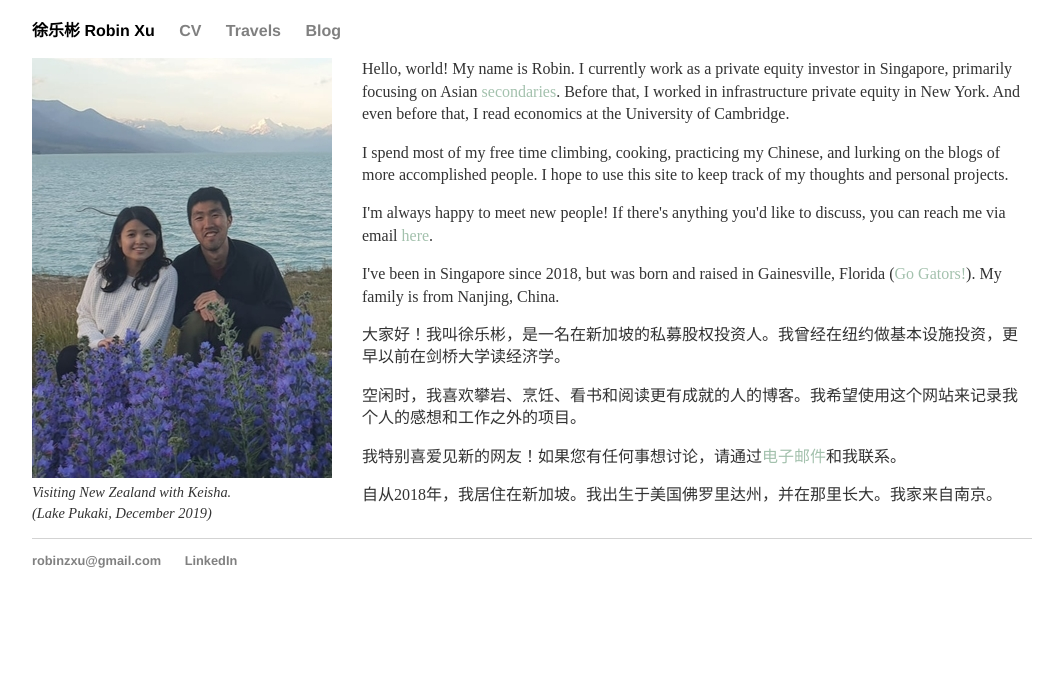
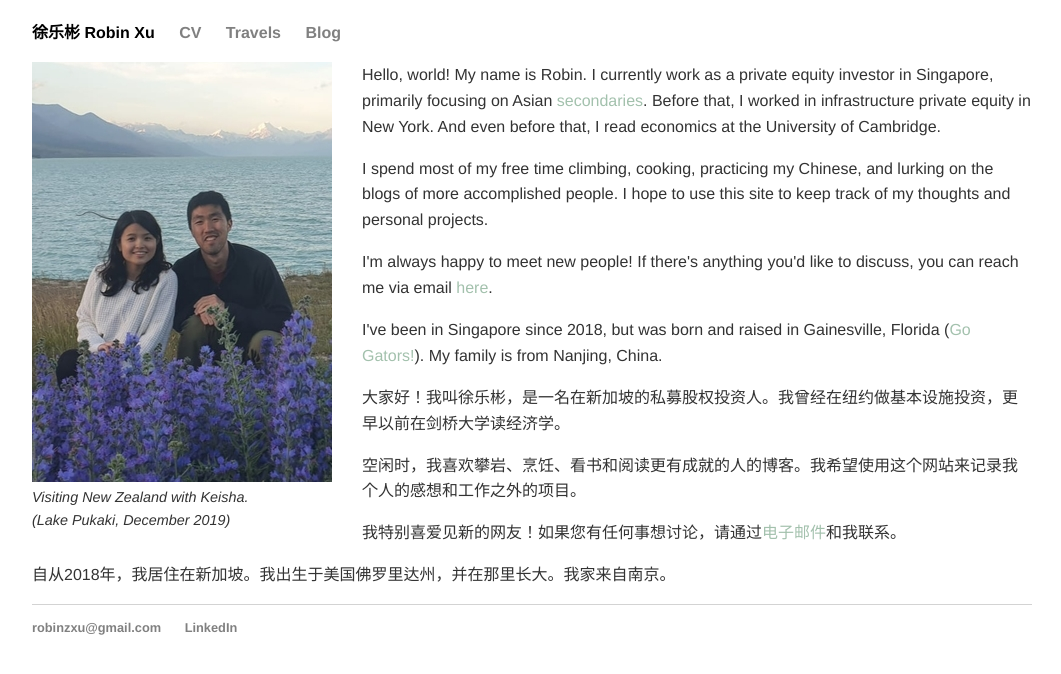
Before and after one commit to robinzxu/robinzxu.github.io, a Jekyll site: the page index.html, which Jekyll copies as it is, in a window 1280 px wide. Shown: the top 674 px of the page, without its empty margins (108-1169 px from the left). Built offline with Jekyll 4.4.1, drawn with Linux system fonts in a browser that asks for light colours.

Commit message:
Update main.css

```diff
--- a/css/main.css
+++ b/css/main.css
@@ -3,7 +3,7 @@ body { margin: 20px auto; width: 90%; max-width:1000px }
 a { text-decoration: none; color: #a3c1ad; }
 a:hover { text-decoration: underline; }
 
-p, ul { font-size: 1em; line-height: 1.4em; color: #333; }
+p, ul { font-size: 1em; line-height: 1.618em; color: #333; font-family: 'Helvetica', 'Arial', 'Sans-Serif'; }
 
 h1, h2, h3, h4 { font-family: 'Helvetica', 'Arial', 'Sans-Serif'; }
 h1 { font-size: 2.0em;  }
```
